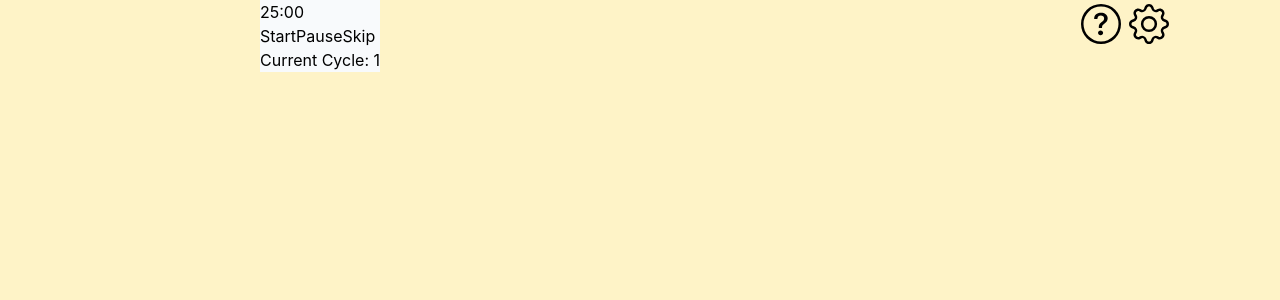
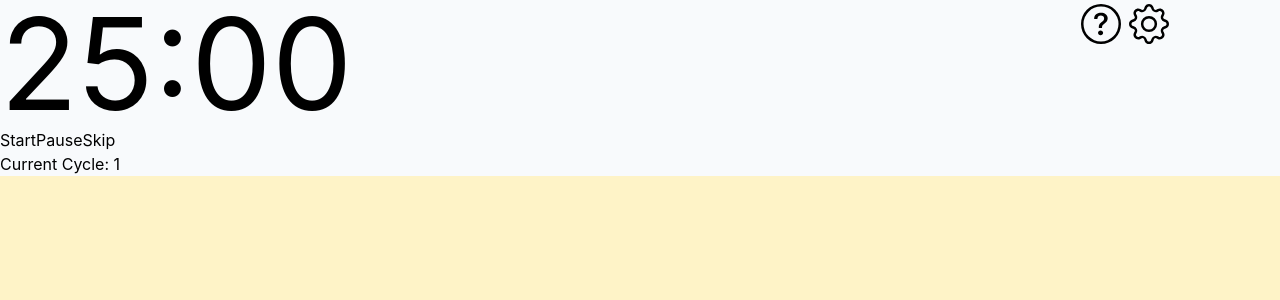
Before and after one commit to ToCans/cozystudy, a React (Create React App) app: page / in a window 1280 px wide. Shown: the top 300 px of the page. Built offline with nearby package versions, Linux system fonts and the light colour scheme.

Commit message:
Web Worker Running but won't stop

```diff
--- a/src/App.jsx
+++ b/src/App.jsx
@@ -58,7 +58,7 @@ function App() {
                             alt="Gear Icon for Settings"
                         />
                     </div>
-                    <div className="container flex flex-col w-1/2 h-1/2 items-center justify-center">
+                    <div>
                         {showSettings === false ? <Timer /> : <Settings />}
                     </div>
                 </div>
--- a/src/components/timeButton.jsx
+++ b/src/components/timeButton.jsx
@@ -2,23 +2,40 @@ const InteractiveButton = ({
     purpose,
     cycleState,
     timerStateChanger,
-	cycleStateChanger
+    cycleStateChanger,
 }) => {
     // Start Button Handling
     if (purpose === "Start") {
-		return <button onClick={() => {
+        return (
+            <button
+                onClick={() => {
+                    console.log("Start Button Clicked");
                     timerStateChanger(true);
-		}}>Start</button>;
+                }}
+            >
+                Start
+            </button>
+        );
     }
     // Pause Button Handling
     else if (purpose === "Pause") {
-		return <button onClick={() => timerStateChanger(false)}>Pause</button>;
+        return (
+            <button
+                onClick={() => {
+                    console.log("Pause Button Clicked");
+                    timerStateChanger(false);
+                }}
+            >
+                Pause
+            </button>
+        );
     }
     // Skip Button Handling
     else {
         return (
             <button
                 onClick={() => {
+                    console.log("Stop Button Clicked");
                     timerStateChanger(false);
                     cycleStateChanger(cycleState + 1);
                 }}
--- a/src/components/timeDisplay.jsx
+++ b/src/components/timeDisplay.jsx
@@ -21,11 +21,9 @@ const TimeDisplay = ({ minutes, seconds }) => {
     const timer = formattingCheck(minutes, seconds);
 
     return (
-        <div className="timeDisplayContainer">
-            <h1>
-                {timer[0]}:{timer[1]}
-            </h1>
-        </div>
+        <p className="text-9xl">
+            {timer[0]}:{timer[1]}
+        </p>
     );
 };
 
--- a/src/components/timer.jsx
+++ b/src/components/timer.jsx
@@ -1,7 +1,7 @@
 //import "../index.css";
 import TimeDisplay from "./timeDisplay";
 import InteractiveButton from "./timeButton";
-import ProgressBarTest from "./progressBar";
+//import ProgressBarTest from "./progressBar";
 import SettingsContent from "./settingsContent";
 import worker_script from "../scripts/worker";
 
@@ -19,49 +19,54 @@ function Timer() {
     const [secondsRemaining, setSecondsRemaining] = useState(
         settings.workingSeconds
     );
+    /*
     const [progressBarValue, setProgressBarValue] = useState(0);
     const [progressBarTotal, setProgressBarTotal] = useState(
         settings.workingMinutes * 60 + settings.workingSeconds
     );
+    */
 
-    var myWorker = new Worker(worker_script);
-
-    myWorker.onmessage = (m) => {
-        console.log("msg from worker: ", m.data);
-    };
-    myWorker.postMessage("im from main");
-
-    // Used to Decrement the time
-    const decrementTime = (cycleNumber, setTimerState, setCycleNumber) => {
-        if (minutesRemaining === 0 && secondsRemaining === 0) {
-            setTimerState(false);
-            setCycleNumber(cycleNumber + 1);
-        }
-        // In the case that secondsRemaining reaches Zero
-        else if (minutesRemaining !== 0 && secondsRemaining === 0) {
-            setSecondsRemaining(59);
-            setMinutesRemaining(minutesRemaining - 1);
-        }
-        // Timer decreases secondsRemaining by one
-        else {
-            setSecondsRemaining(secondsRemaining - 1);
-        }
-    };
+    let myWorker = new Worker(worker_script);
 
     // Running Timer and Progress Bar
+
     useEffect(() => {
         if (timerRunning === true) {
-            const interval = setInterval(() => {
-                decrementTime(
-                    settings.cycleNumber,
-                    setTimerState,
-                    settings.setCycleNumber
-                );
-            }, 1000);
-            return () => clearInterval(interval);
+            myWorker.postMessage({
+                timerRunning: true,
+                minutesRemaining: minutesRemaining,
+                secondsRemaining: secondsRemaining,
+            });
+        }
+        if (timerRunning === false) {
+            myWorker.postMessage({
+                timerRunning: false,
+                minutesRemaining: minutesRemaining,
+                secondsRemaining: secondsRemaining,
+            });
+            myWorker.terminate();
         }
     });
 
+    useEffect(() => {
+        myWorker.onmessage = (e) => {
+            let minutesRemainingDisplay = e.data.minutesRemaining;
+            let secondsRemainingDisplay = e.data.secondsRemaining;
+
+            setMinutesRemaining(minutesRemainingDisplay);
+            setSecondsRemaining(secondsRemainingDisplay);
+
+            if (
+                minutesRemainingDisplay === 0 &&
+                secondsRemainingDisplay === 0
+            ) {
+                setTimerState(false);
+                settings.setCycleNumber(settings.cycleNumber + 1);
+            }
+        };
+    });
+
+    /*
     useEffect(() => {
         let progressBarValue =
             (1 -
@@ -69,6 +74,7 @@ function Timer() {
             100;
         setProgressBarValue(progressBarValue);
     }, [progressBarTotal, minutesRemaining, secondsRemaining]);
+    */
 
     // Break Handling based on Break State
     useEffect(() => {
@@ -76,27 +82,33 @@ function Timer() {
         if (settings.cycleNumber % 8 === 0) {
             setSecondsRemaining(settings.longBreakSeconds);
             setMinutesRemaining(settings.longBreakMinutes);
+            /*
             setProgressBarTotal(
                 settings.longBreakMinutes * 60 + settings.longBreakSeconds
             );
+            */
         }
         // Short Break Handling
         else if (settings.cycleNumber % 2 === 0) {
             setSecondsRemaining(settings.shortBreakSeconds);
             setMinutesRemaining(settings.shortBreakMinutes);
+            /*
             setProgressBarTotal(
                 settings.shortBreakMinutes * 60 + settings.shortBreakSeconds
             );
+            */
         }
         // Normal Study Time Check
         else {
             setSecondsRemaining(settings.workingSeconds);
             setMinutesRemaining(settings.workingMinutes);
+            /*
             setProgressBarTotal(
                 settings.workingMinutes * 60 + settings.workingSeconds
             );
+            */
         }
-        setProgressBarValue(0);
+        //setProgressBarValue(0);
     }, [settings]);
 
     // End of Cycle Sound Handling
@@ -141,9 +153,6 @@ function Timer() {
                 minutes={minutesRemaining}
                 seconds={secondsRemaining}
             />
-            <ProgressBarTest
-                progressBarValue={progressBarValue}
-            ></ProgressBarTest>
             <div className="timeButtonRow">
                 <InteractiveButton
                     purpose="Start"
--- a/src/scripts/worker.jsx
+++ b/src/scripts/worker.jsx
@@ -1,10 +1,40 @@
 // worker.js
 const workercode = () => {
     onmessage = function (e) {
-        console.log("Message received from main script");
-        var workerResult = "Received from main: " + e.data;
-        console.log("Posting message back to main script");
-        postMessage(workerResult);
+        let interval;
+        let timerRunning = e.data.timerRunning;
+        let minutesRemaining = e.data.minutesRemaining;
+        let secondsRemaining = e.data.secondsRemaining;
+
+        console.log(
+            "We received:",
+            interval,
+            timerRunning,
+            minutesRemaining,
+            secondsRemaining
+        );
+
+        if (timerRunning === true) {
+            interval = setInterval(() => {
+                // In the case that secondsRemaining reaches Zero
+                if (minutesRemaining !== 0 && secondsRemaining === 0) {
+                    secondsRemaining = 59;
+                    minutesRemaining = minutesRemaining - 1;
+                }
+                // Timer decreases secondsRemaining by one
+                else {
+                    secondsRemaining = secondsRemaining - 1;
+                }
+                postMessage({
+                    minutesRemaining: minutesRemaining,
+                    secondsRemaining: secondsRemaining,
+                });
+            }, 1000);
+        }
+
+        if (timerRunning === false) {
+            clearInterval(interval);
+        }
     };
 };
 
```
Lines whose indentation alone changed are shown as unchanged.
